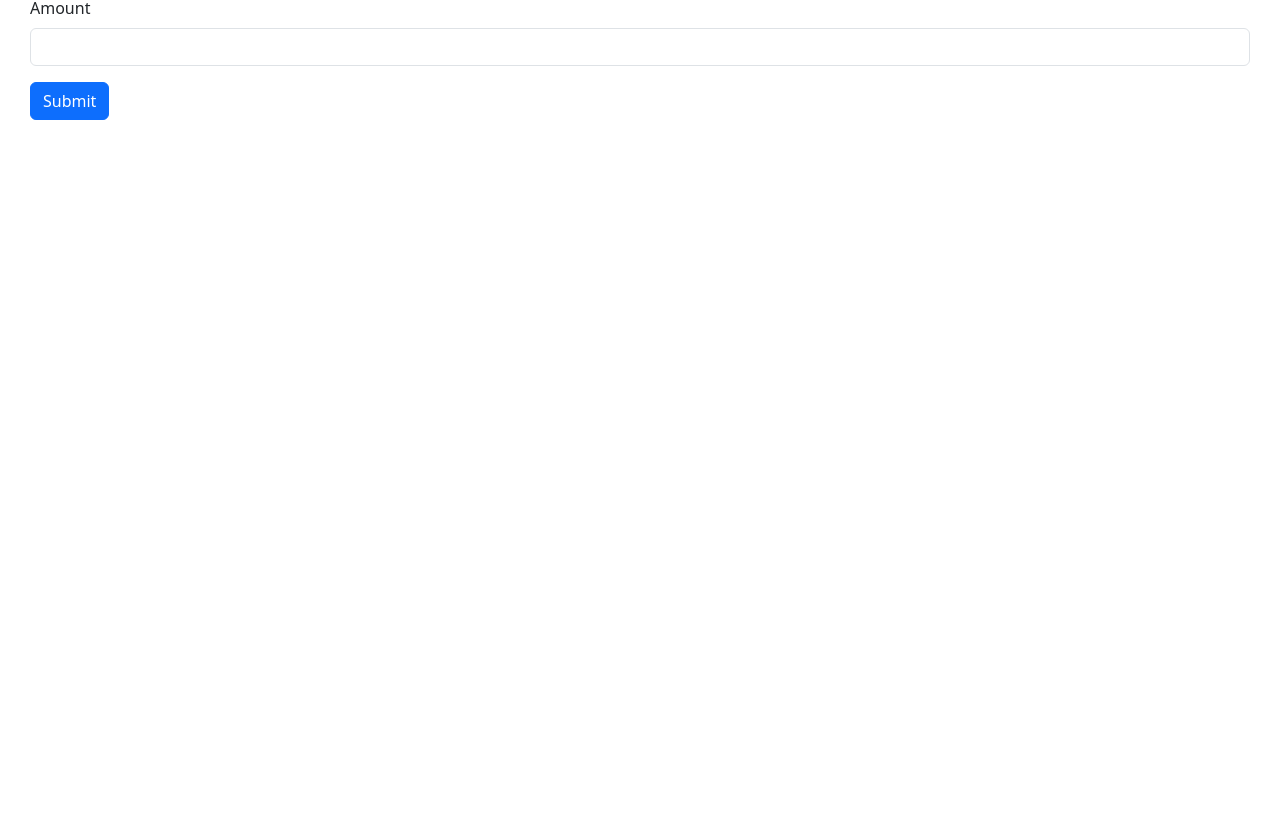
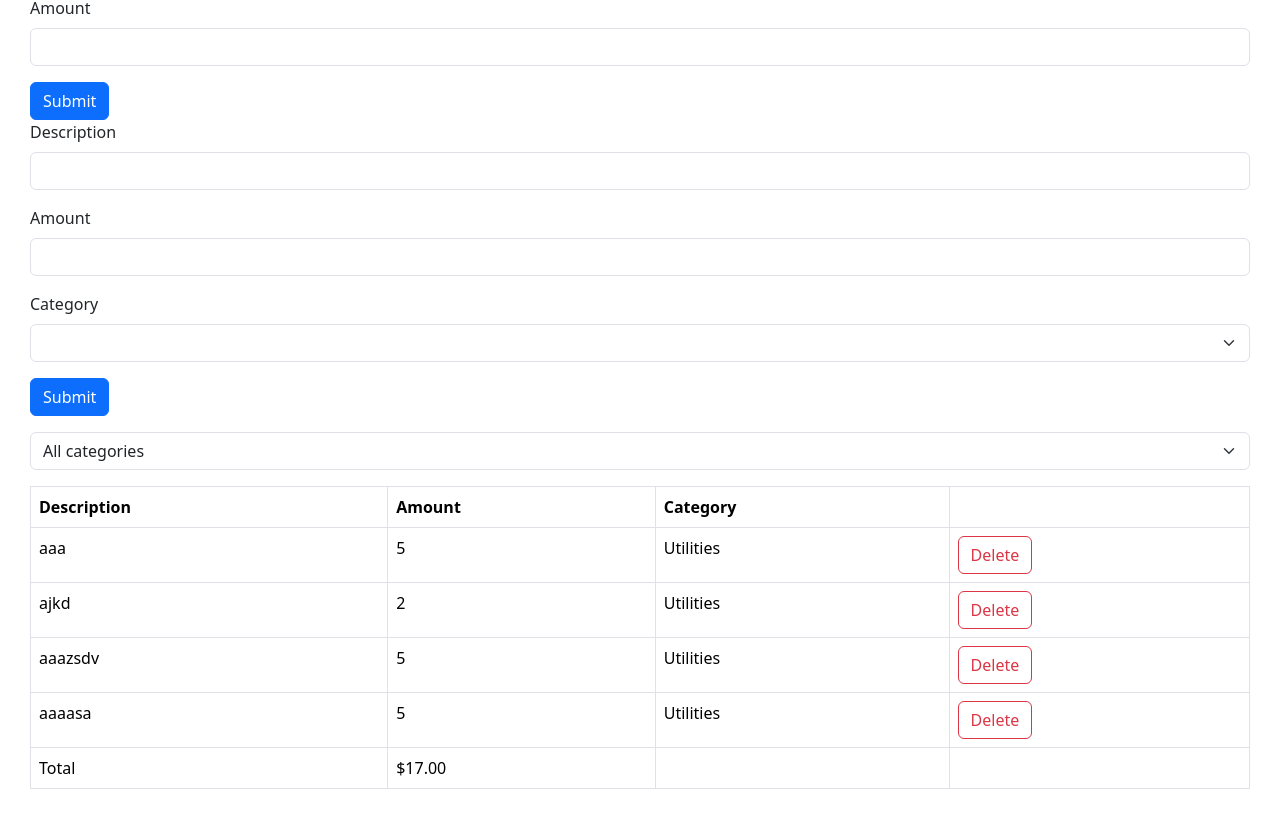
Before and after one commit to muminDev/PracticeWithReact, a React (Vite) app in the folder reactwithmosh/: page / in a window 1280 px wide. Shown: the part 720-1548 px from the top of the page. Before the commit the page ends 870 px from the top, so only its background shows below. Built offline with nearby package versions, Linux system fonts and the light colour scheme.

Commit message:
using validation libraries like zod with form

```diff
--- a/reactwithmosh/src/App.tsx
+++ b/reactwithmosh/src/App.tsx
@@ -6,6 +6,10 @@ import { AiFillAmazonCircle } from "react-icons/ai";
 import Like from "./components/Like.tsx";
 import NavBar from "./components/NavBar.tsx";
 import Form from "./components/form.tsx";
+import ExpenseList from "./expense-tracker/components/ExpenseList.tsx";
+import ExpenceFilter from "./expense-tracker/components/ExpenceFilter.tsx";
+import ExpenseForm from "./expense-tracker/ExpenseForm.tsx";
+//import categories from "./expense-tracker/categories.ts";
 
 function App() {
   const items = ["Warsaw", "Berlin", "Ottava", "Munich"];
@@ -15,6 +19,35 @@ function App() {
   const increaseQuantity = () => {
     setQuantity((prevQuantity) => prevQuantity + 1);
   };
+
+  // data for expenses list
+  const [expenses, setExpenses] = useState([
+    {
+      id: 1,
+      description: "aaa",
+      amount: 5,
+      category: "Utilities",
+    },
+    {
+      id: 2,
+      description: "ajkd",
+      amount: 2,
+      category: "Utilities",
+    },
+    {
+      id: 3,
+      description: "aaazsdv",
+      amount: 5,
+      category: "Utilities",
+    },
+    {
+      id: 4,
+      description: "aaaasa",
+      amount: 5,
+      category: "Utilities",
+    },
+  ]);
+
   return (
     <div>
       {alertVisibility && (
@@ -34,6 +67,23 @@ function App() {
       <Like size={30} />
       <NavBar CartCount={quantity} OnClickHandler={increaseQuantity} />
       <Form />
+      <ExpenseForm
+        onSubmit={(expense) =>
+          setExpenses([
+            ...expenses,
+            {
+              ...expense,
+              id: expenses.length + 1,
+              amount: parseFloat(expense.amount),
+            },
+          ])
+        }
+      />
+      <ExpenceFilter onSelectCategory={(category) => console.log(category)} />
+      <ExpenseList
+        expenses={expenses}
+        onDelete={(id) => setExpenses(expenses.filter((e) => e.id !== id))}
+      />
     </div>
   );
 }
--- /dev/null
+++ b/reactwithmosh/src/expense-tracker/ExpenseForm.tsx
@@ -0,0 +1,84 @@
+import { z } from "zod";
+import { useForm } from "react-hook-form";
+import { zodResolver } from "@hookform/resolvers/zod/src/zod.js";
+import categories from "./categories";
+
+const schema = z.object({
+  description: z.string().min(3).max(50),
+  amount: z
+    .string()
+    .regex(/^\d+(\.\d{1,2})?$/)
+    .min(0.01)
+    .max(100000),
+  category: z.enum(categories),
+});
+
+type ExpenseFromData = z.infer<typeof schema>;
+
+interface Props {
+  onSubmit: (data: ExpenseFromData) => void;
+}
+
+const ExpenseForm = ({ onSubmit }: Props) => {
+  const {
+    register,
+    handleSubmit,
+    reset,
+    formState: { errors },
+  } = useForm<ExpenseFromData>({ resolver: zodResolver(schema) });
+  return (
+    <form
+      onSubmit={handleSubmit((data) => {
+        onSubmit(data), reset();
+      })}
+    >
+      <div className="mb-3">
+        <label htmlFor="description" className="form-label">
+          Description
+        </label>
+        <input
+          {...register("description")}
+          id="description"
+          type="text"
+          className="form-control"
+        />
+        {errors.description && (
+          <p className="text-danger">{errors.description.message}</p>
+        )}
+      </div>
+      <div className="mb-3">
+        <label htmlFor="amount" className="form-label">
+          Amount
+        </label>
+        <input
+          {...register("amount")}
+          id="amount"
+          type="text"
+          className="form-control"
+        />
+        {errors.amount && (
+          <p className="text-danger">{errors.amount.message}</p>
+        )}
+      </div>
+      <div className="mb-3">
+        <label htmlFor="category" className="form-label">
+          Category
+        </label>
+        <select {...register("category")} id="category" className="form-select">
+          <option value=""></option>
+          {categories.map((category) => (
+            <option key={category} value={category}>
+              {category}
+            </option>
+          ))}
+        </select>
+        {errors.category && (
+          <p className="text-danger">{errors.category.message}</p>
+        )}
+      </div>
+      <button className="btn btn-primary">Submit</button>
+    </form>
+  );
+};
+
+export default ExpenseForm;
--- /dev/null
+++ b/reactwithmosh/src/expense-tracker/categories.ts
@@ -0,0 +1,3 @@
+const categories = ["Groceries", "Utilities", "Entertainment"] as const;
+
+export default categories;
--- /dev/null
+++ b/reactwithmosh/src/expense-tracker/components/ExpenceFilter.tsx
@@ -0,0 +1,22 @@
+import categories from "../categories";
+interface Props {
+  onSelectCategory: (category: string) => void;
+}
+
+const ExpenceFilter = ({ onSelectCategory }: Props) => {
+  return (
+    <select
+      className="form-select mt-3"
+      onChange={(event) => onSelectCategory(event.target.value)}
+    >
+      <option value="">All categories</option>
+      {categories.map((category) => (
+        <option key={category} value={category}>
+          {category}
+        </option>
+      ))}
+    </select>
+  );
+};
+
+export default ExpenceFilter;
--- /dev/null
+++ b/reactwithmosh/src/expense-tracker/components/ExpenseList.tsx
@@ -0,0 +1,59 @@
+interface Expense {
+  id: number;
+  description: string;
+  amount: number;
+  category: string;
+}
+
+interface Props {
+  expenses: Expense[];
+  onDelete: (id: number) => void;
+}
+
+const ExpenseList = ({ expenses, onDelete }: Props) => {
+  if (expenses.length === 0) return null;
+  return (
+    <table className="table table-bordered mt-3 mb-5">
+      <thead>
+        <tr>
+          <th>Description</th>
+          <th>Amount</th>
+          <th>Category</th>
+          <th></th>
+        </tr>
+      </thead>
+      <tbody>
+        {expenses.map((expense) => (
+          <tr key={expense.id}>
+            <td>{expense.description}</td>
+            <td>{expense.amount}</td>
+            <td>{expense.category}</td>
+            <td>
+              <button
+                className="btn btn-outline-danger"
+                onClick={() => onDelete(expense.id)}
+              >
+                Delete
+              </button>
+            </td>
+          </tr>
+        ))}
+      </tbody>
+      <tfoot>
+        <tr>
+          <td>Total</td>
+          <td>
+            $
+            {expenses
+              .reduce((acc, current) => current.amount + acc, 0)
+              .toFixed(2)}
+          </td>
+          <td></td>
+          <td></td>
+        </tr>
+      </tfoot>
+    </table>
+  );
+};
+
+export default ExpenseList;
```
